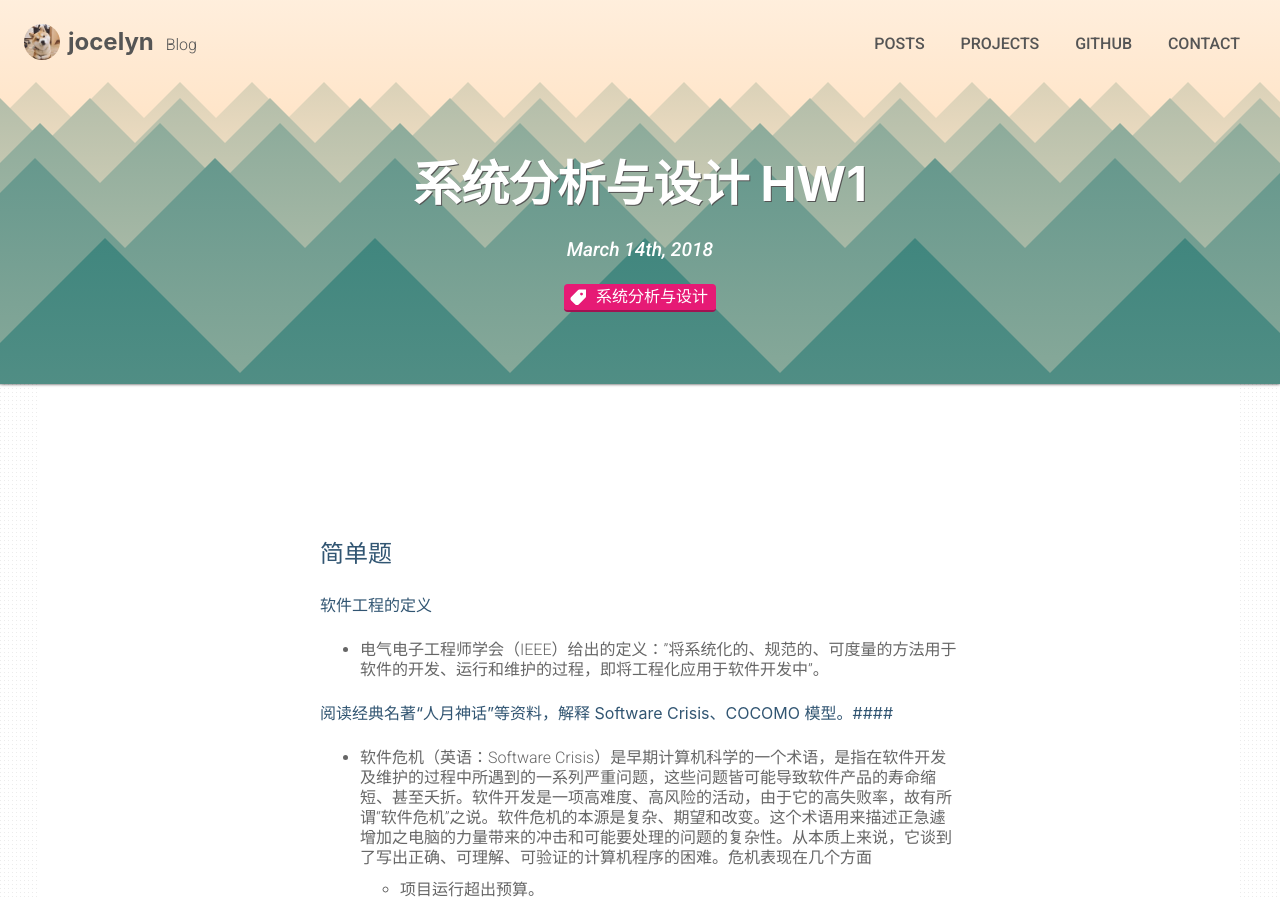
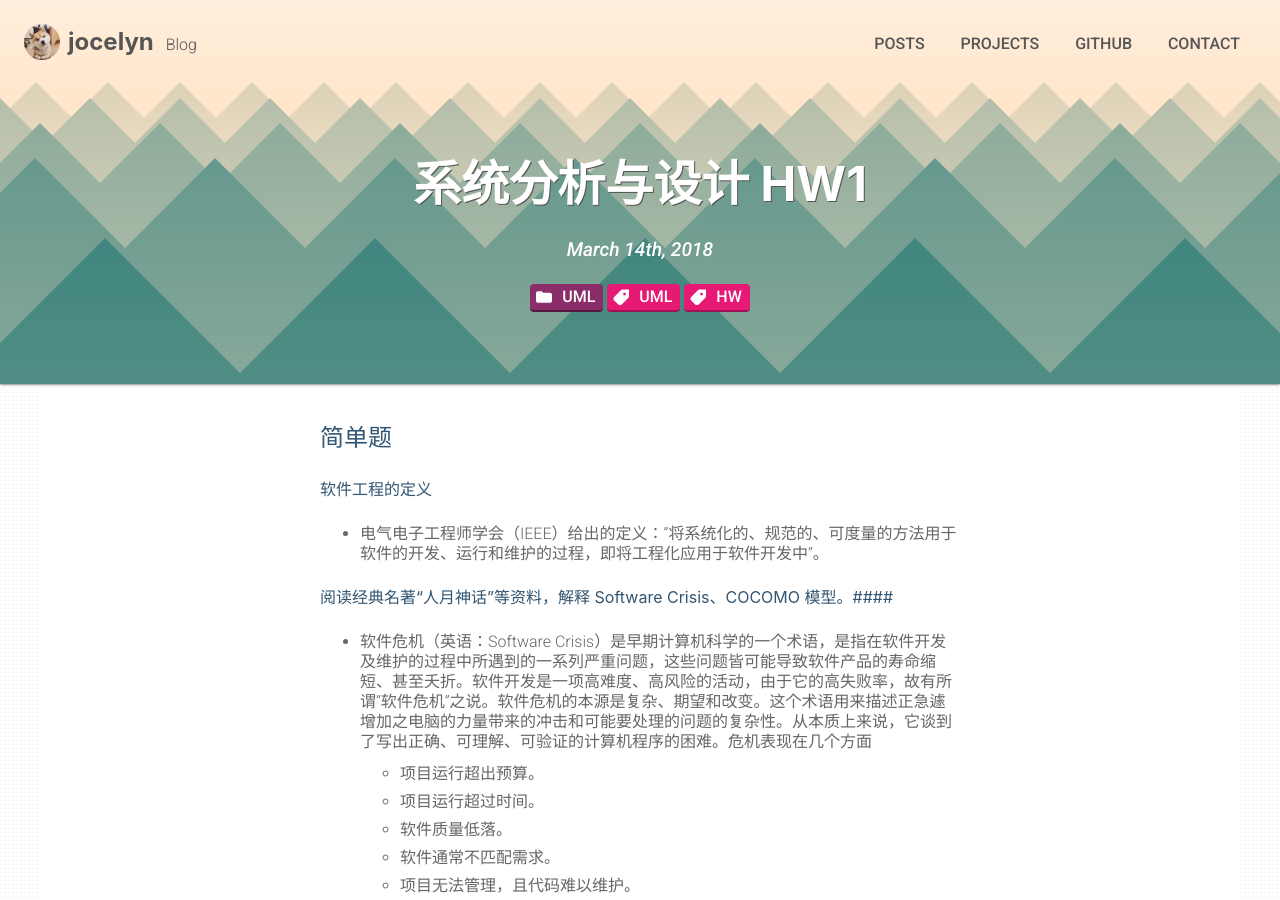
Before and after one commit to JocelynWSJ/JocelynWSJ.github.io, a Jekyll site: the page built from _posts/2018-3-14-系统分析与设计HW1.md, in a window 1280 px wide and 900 px high. Built offline with Jekyll 4.4.1, drawn with Linux system fonts in a browser that asks for light colours.

Commit message:
initial commit

```diff
--- a/_posts/2018-3-14-系统分析与设计HW1.md
+++ b/_posts/2018-3-14-系统分析与设计HW1.md
@@ -1,9 +1,10 @@
 ---
 layout: post
 title: 系统分析与设计 HW1
+teaser: homework 1 for UML
 date: 2018-3-14 12:00:10+00:00
-categories: 日志
-tags: 系统分析与设计
+category: UML
+tags: [UML, HW]
 ---
 
 
```
